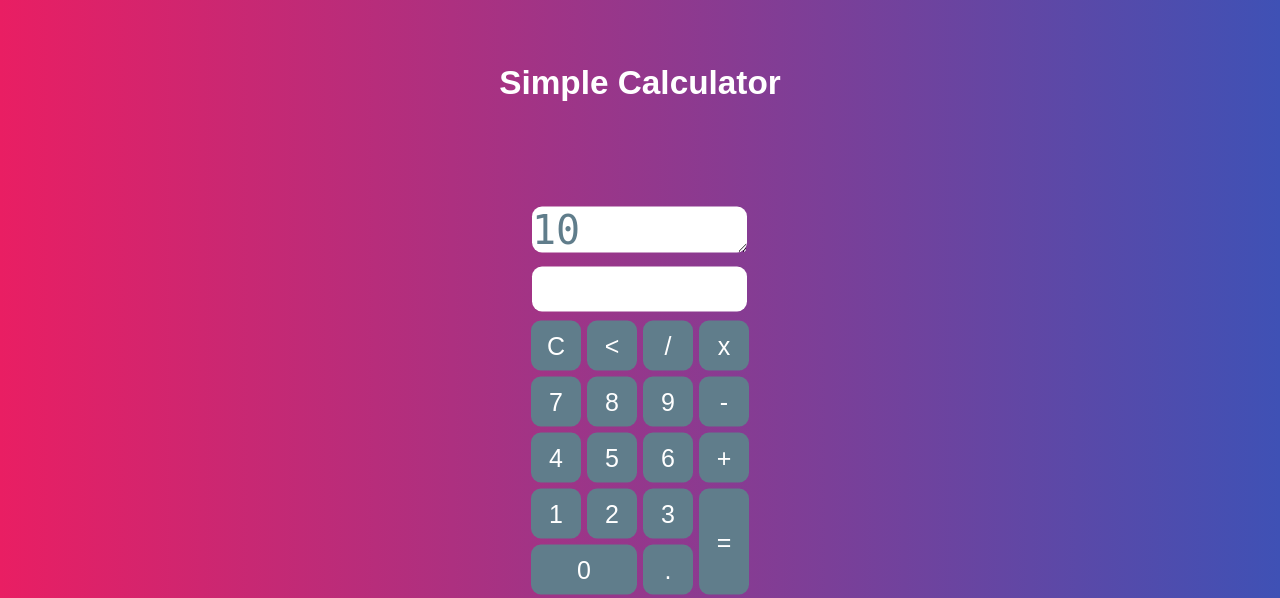
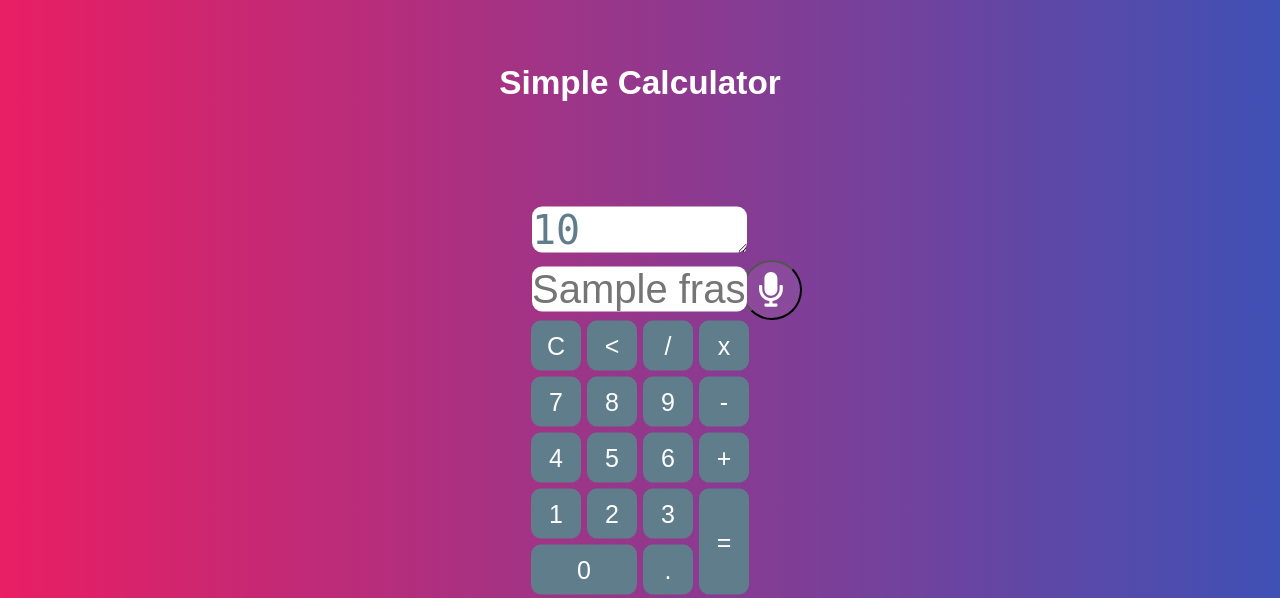
Before and after one commit to lfvilella/Trabalhos-em-Python, a Flask app: template calculator_flask/templates/index.html in a window 1280 px wide. Shown: the top 598 px of the page. Run offline with Flask 2, Linux system fonts and the light colour scheme; the template is opened without the code that fills it: most values are stand-ins (such as "Sample title", 1, 10 or a date in 2020); some libraries are stand-ins or nearby versions.

Commit message:
put voice on calculator

```diff
--- a/calculator_flask/app.py
+++ b/calculator_flask/app.py
@@ -1,4 +1,5 @@
 from flask import Flask, request, render_template
+import speech_recognition as sr
 
 app = Flask(__name__)
 
@@ -9,9 +10,35 @@ def main(sum=sum):
         return render_template('index.html')
 
     elif request.method == 'POST':
-        expression = request.form.get('textview')
-        sum = eval(expression)
-        return render_template('index.html', sum=sum)
+        try:
+            frase = microphone()
+            sum = eval(frase)
+            return render_template('index.html', sum=sum, frase=frase)
+
+        except:
+            return render_template('index.html', sum="TryAgain")
+
+    # elif request.method == 'POST':
+    #     expression = request.form.get('textview')
+    #     sum = eval(expression)
+    #     return render_template('index.html', sum=sum)
+
+def microphone():
+    r = sr.Recognizer()
+    mic = sr.Microphone()
+    with mic as source:
+        print("Diga alguma coisa: ")
+        r.adjust_for_ambient_noise(source)
+        audio = r.listen(source)
+
+        try:
+            frase = r.recognize_google(audio,language='pt-BR')
+            # print("Você disse: " + frase)
+            return frase
+
+        except:
+            # print("Não entendi")
+            return "Não entendi"
 
 
 if __name__ == '__main__':
--- a/calculator_flask/templates/index.html
+++ b/calculator_flask/templates/index.html
@@ -1,35 +1,109 @@
 <!DOCTYPE html>
 <html lang="en">
+
 <head>
     <meta charset="UTF-8">
     <meta name="viewport" content="width=device-width, initial-scale=1.0">
-    <link rel="stylesheet" href="static/styles.css">
+    <script defer src="https://use.fontawesome.com/releases/v5.0.6/js/all.js"></script>
+    <link rel="stylesheet" href="{{ url_for('static', filename='style.css') }}" />
     <title>Calculadora</title>
     <script>
-        function insert(number){
-            document.form.textview.value = document.form.textview.value+number;
+        function insert(number) {
+            document.form.textview.value = document.form.textview.value + number;
         }
 
-        function clean(){
+        function clean() {
             document.form.textview.value = '';
         }
 
-        function back(){
+        function back() {
             var exp = document.form.textview.value;
-            document.form.textview.value = exp.substring(0,exp.length-1)
+            document.form.textview.value = exp.substring(0, exp.length - 1)
         }
     </script>
     <style>
+        * {
+            margin: 0px;
+            padding: 0px;
+        }
+
+        body {
+            background: linear-gradient(to right, #e91e63, #3f51b5);
+            height: 100%;
+        }
+
+        .btn {
+            border-radius: 10px;
+            width: 50px;
+            height: 50px;
+            font-size: 25px;
+            margin: 2px;
+            cursor: pointer;
+            background-color: #607d8b;
+            border: none;
+            color: white;
+        }
+
+        .textview {
+            width: 215px;
+            margin: 5px;
+            font-size: 40px;
+            border-radius: 10px;
+            border: none;
+            color: #607d8b;
+        }
+
+        .main {
+            position: absolute;
+            top: 50%;
+            left: 50%;
+            transform: translateX(-50%) translateY(-50%);
+        }
+
+        .title {
+            text-align: center;
+            color: white;
+            margin-top: 5%;
+            font-family: Arial, Helvetica, sans-serif;
+            font-size: 25pt;
+        }
+
+        #microphone-submit{
+            position: absolute;
+            top: 32.5%;
+            left: 58%;
+        }
+        .mic{
+            position: absolute;
+            color: white;
+            font-size: 26pt;
+            margin-top: 11.5px;
+            margin-left: 16.5px;
+        }
+        #microphone-submit form input{
+            position: absolute;
+            background-color: rgba(255, 255, 255, 0.068);
+            border-radius: 50%;
+            width: 60px;
+            height: 60px;
+        }
     </style>
 </head>
+
 <body>
     <h1 class="title">Simple Calculator</h1>
+    <div id="microphone-submit">
+        <form method="POST">
+            <i class="mic fas fa-microphone"></i>
+            <input type="submit" value="">
+        </form>
+    </div>
         <div class="main">
         <form name="form" method="POST">
             <div>
                 <textarea class="textview" rows="1" placeholder="--------------">{{sum}}</textarea>
             </div>
-        <input class="textview" name="textview">
+            <input class="textview" name="textview" placeholder="{{frase}}">
             <table>
                 <tr>
                     <td><input class="btn" type="button" value="C" onclick="clean()"></td>
@@ -56,11 +130,13 @@
                     <td rowspan="5"><input class="btn" style="height: 106px;" type="submit" value="="></td>
                 </tr>
                 <tr>
-                <td colspan="2"><input class="btn" style="width: 106px;" type="button" value="0" onclick="insert(0)"></td>
+                    <td colspan="2"><input class="btn" style="width: 106px;" type="button" value="0"
+                            onclick="insert(0)"></td>
                     <td><input class="btn" type="button" value="." onclick="insert('.')"></td>
                 </tr>
             </table>
         </form>
     </div>
 </body>
+
 </html>
```
Lines whose indentation alone changed are shown as unchanged.
